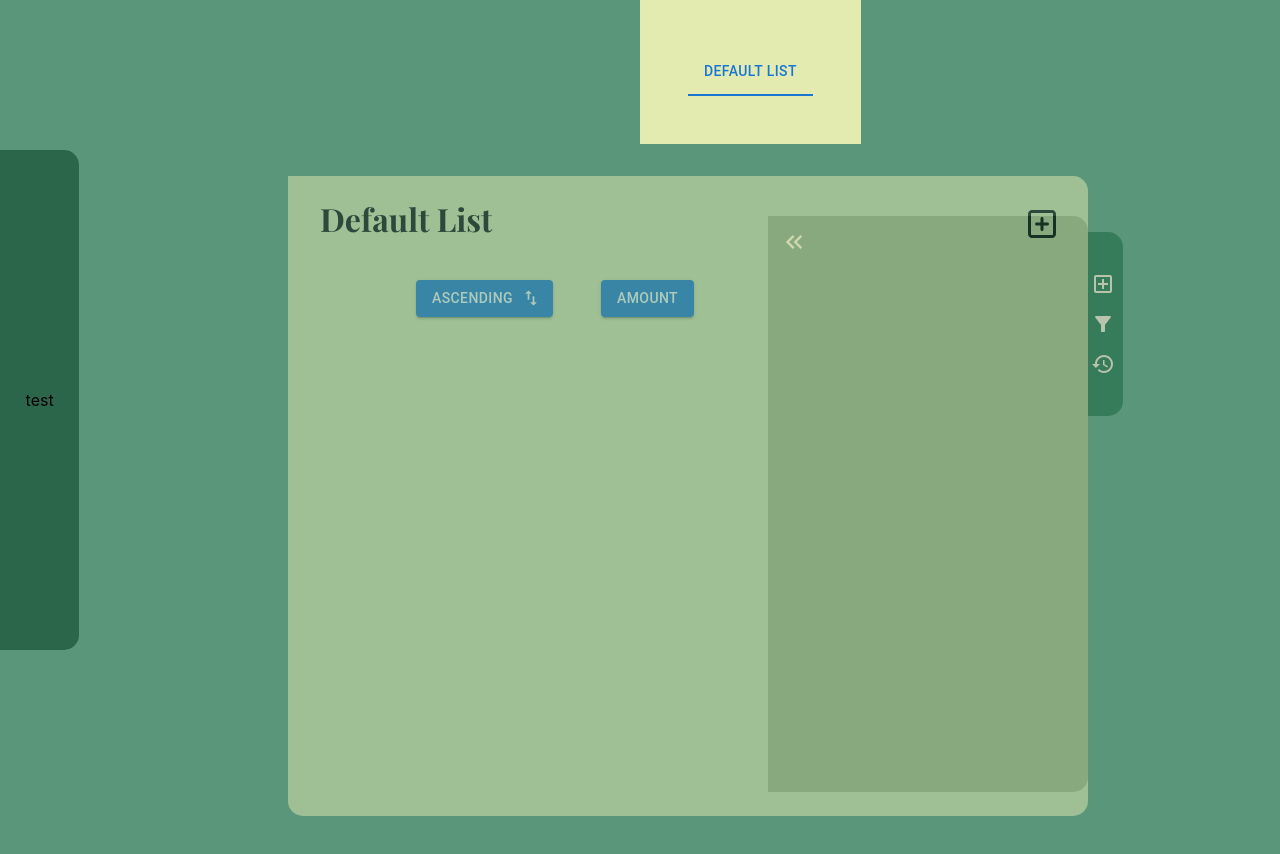
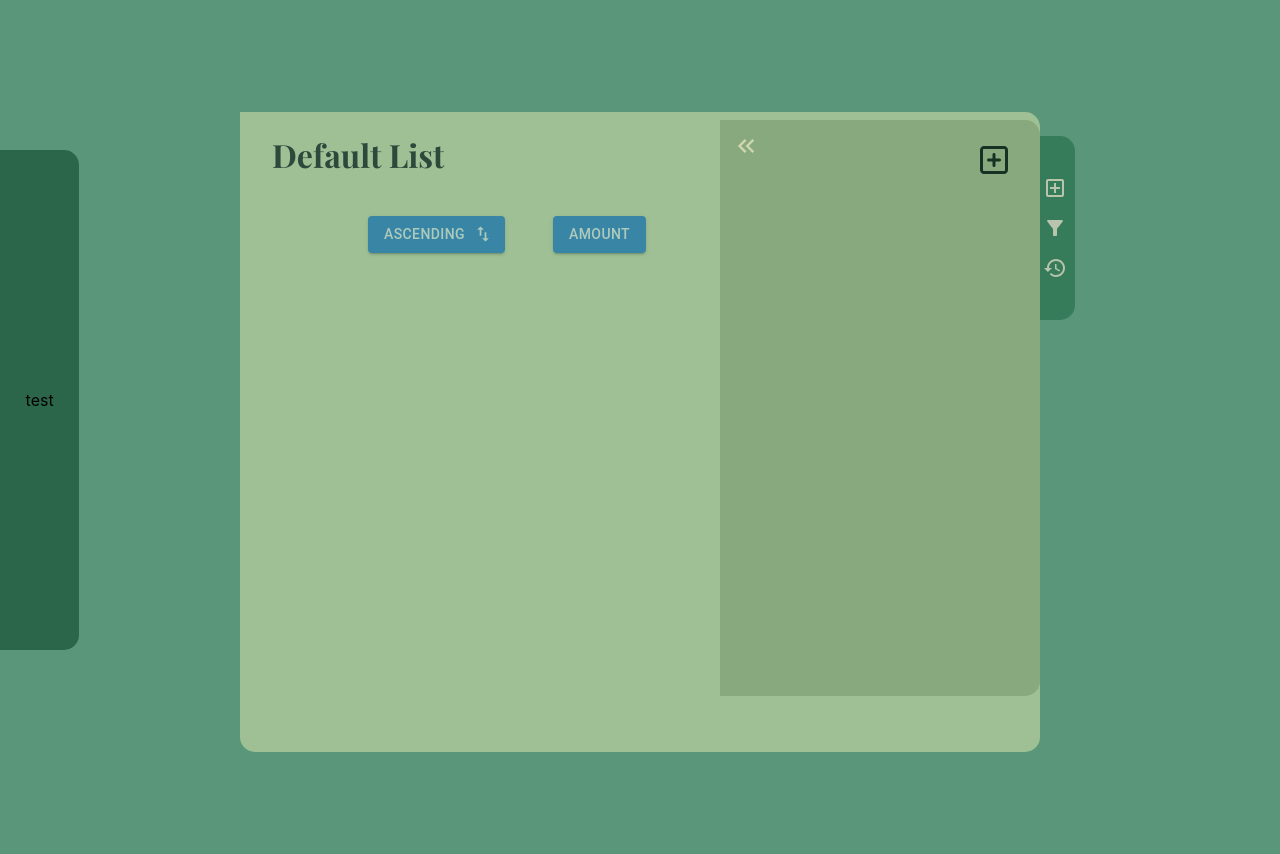
Before and after one commit to cjapar2/pantry-revised, a React (Create React App) app in the folder pantry-revised/: page / in a window 1280 px wide. Shown: the top 854 px of the page. After the commit the page ends 800 px from the top, so only its background shows below. Built offline with nearby package versions, Linux system fonts and the light colour scheme.

Commit message:
new commit

```diff
--- a/pantry-revised/src/App.js
+++ b/pantry-revised/src/App.js
@@ -10,10 +10,10 @@
   return (
     <div className="App">
       {/* <TopBar /> */}
+      <LeftDrawer />
       <ListsProvider>
         <ListTabs />
       </ListsProvider>
-      <LeftDrawer />
       {/* <ItemsProvider>
         <List />
       </ItemsProvider> */}
--- a/pantry-revised/src/components/ListTabs.js
+++ b/pantry-revised/src/components/ListTabs.js
@@ -16,19 +16,12 @@
   }
 
   return (
-    <div >
-      <Box className='TabGroup'>
-        <Tabs value={activeList} onChange={handleTabChange} >
-          {lists.map((list, index) => (
-            <Tab key={list.id} label={list.name} />
-          ))}
-        </Tabs>
+      <Box className='Dashboard'>
         {lists.length > 0 && (
           <ItemsProvider items={lists[activeList].items}>
             <List />
           </ItemsProvider>
         )}
       </Box>
-    </div>
   )
 }
--- a/pantry-revised/src/components/sidePanelComponents/NewItemForm.js
+++ b/pantry-revised/src/components/sidePanelComponents/NewItemForm.js
@@ -77,15 +77,15 @@
     const [comments, setComments] = useState('');
     const [imageSrc, setImageSrc] = useState(defaultItemIcon);
 
-    useEffect(() => {
-        if (imageSrc) {
-          const reader = new FileReader();
-          reader.onloaded = () => {
-            setImageSrc(reader.result);
-          };
-          reader.readAsDataURL(imageSrc);
-        }
-      }, [imageSrc]);
+    // useEffect(() => {
+    //     if (imageSrc) {
+    //       const reader = new FileReader();
+    //       reader.onloaded = () => {
+    //         setImageSrc(reader.result);
+    //       };
+    //       reader.readAsDataURL(imageSrc);
+    //     }
+    //   }, [imageSrc]);
 
       useEffect(() => {
         // if we edit an item -> item exists -> we're editing so autofill form with item's values
--- a/pantry-revised/src/styles/List.css
+++ b/pantry-revised/src/styles/List.css
@@ -28,8 +28,8 @@
     min-width: 25rem;
     padding: 40vh 25rem 40vh 25rem;
     /* Ensure List stays in middle of screen */
-    top: 50%;
-    transform: translateY(-50%);
+    top: 70%;
+    transform: translateY(-70%);
     border-radius: 0px 15px 15px 15px;
     overflow-y: auto;
     box-sizing: border-box;
--- a/pantry-revised/src/styles/ListTabs.css
+++ b/pantry-revised/src/styles/ListTabs.css
@@ -1,6 +1,10 @@
-.TabGroup {
+.Dashboard {
     position: absolute;
-    padding: 3rem;
+    background-color: blue;
     top: 0rem;
-    background-color: #E4EBB1;
 }
+
+.ListTabs {
+    position: absolute;
+    top: 6rem;
+}
```
Also changed, not shown: pantry-revised/src/components/NewTabs.js (added).
